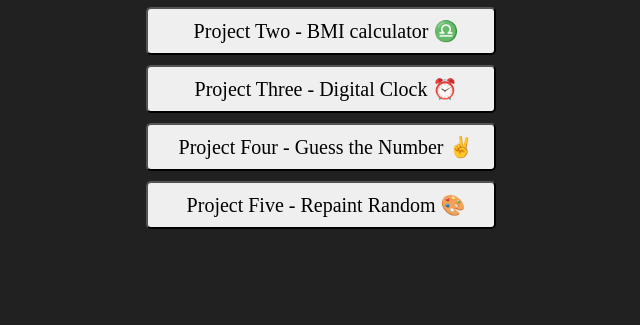
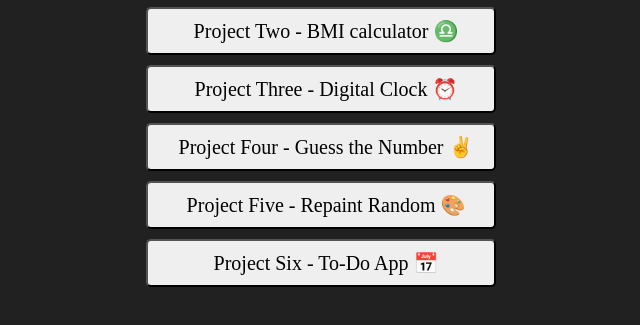
Before and after one commit to vadhiraj-kv/mini-javascript-projects, a plain HTML site: page index.html in a window 1280 px wide. Shown: the part 139-464 px from the top of the page, without its empty margins (319-959 px from the left). Drawn offline with Linux system fonts and the light colour scheme.

Commit message:
doc for project 6

```diff
--- a/index.html
+++ b/index.html
@@ -15,6 +15,7 @@
     <button ><a href="Project_3/project3.html" target="_blank">Project Three - Digital Clock ⏰</a></button>
     <button ><a href="Project_4/project4.html" target="_blank">Project Four - Guess the Number ✌ </a></button>
     <button ><a href="Project_5/project5.html" target="_blank">Project Five - Repaint Random 🎨 </a></button>
+    <button ><a href="Project_6/project6.html" target="_blank">Project Six - To-Do App 📅 </a></button>
 
   </div>
 </body>
```
Also changed, not shown: images/todo.JPG (added), 1 other file.
